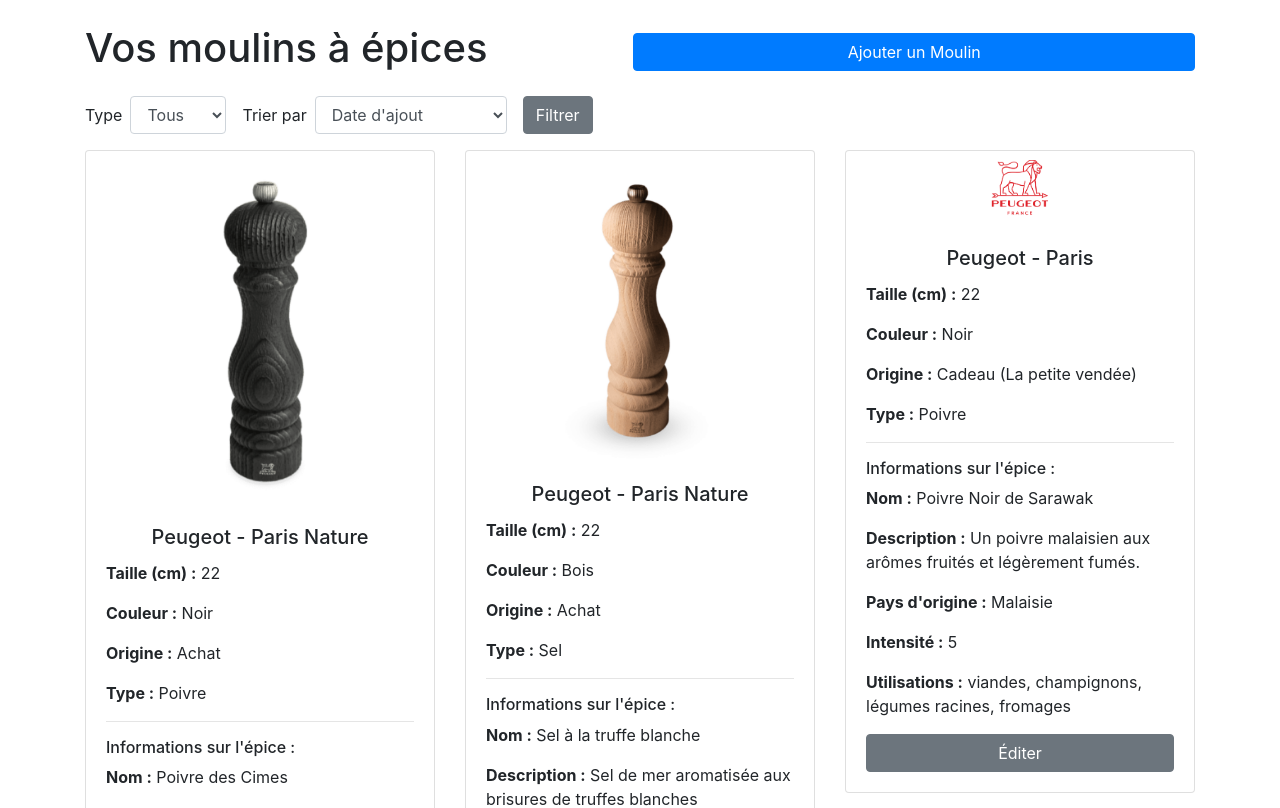
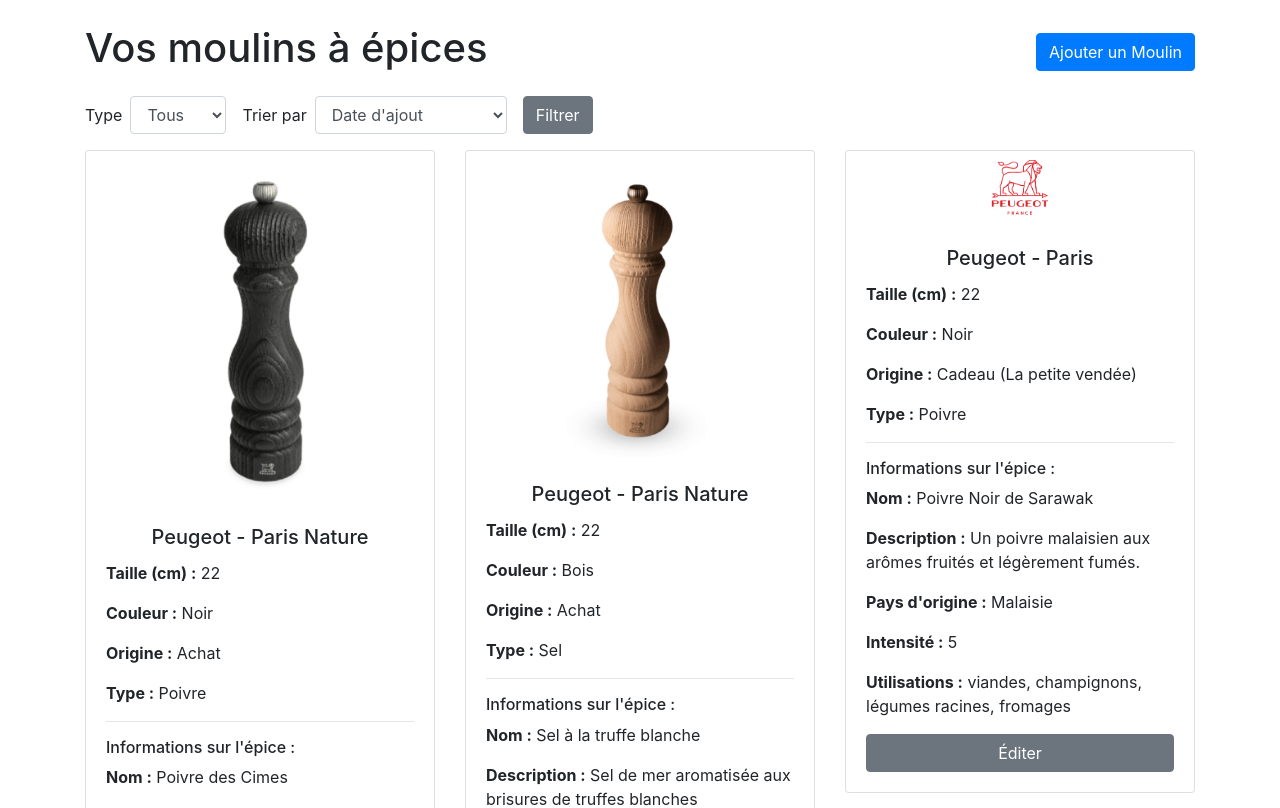
Before and after one commit to PAPAMICA/Le-Moulin-Gourmet, a Flask app: page /moulins in a window 1280 px wide. Shown: the part 56-864 px from the top of the page. Run offline with Flask 3, Linux system fonts and the light colour scheme; some libraries are stand-ins or nearby versions.

Commit message:
fix button

```diff
--- a/templates/moulins.html
+++ b/templates/moulins.html
@@ -4,8 +4,8 @@
 
 {% block content %}
     <div class="d-flex flex-column flex-sm-row justify-content-between align-items-center mb-3">
-        <h1 class="text-center text-sm-left w-100 w-sm-auto">Vos moulins à épices</h1>
-        <a href="{{ url_for('ajouter_moulin') }}" class="btn btn-primary mt-2 mt-sm-0 w-100 w-sm-auto">Ajouter un Moulin</a>
+        <h1 class="text-center text-sm-left w-sm-auto">Vos moulins à épices</h1>
+        <a href="{{ url_for('ajouter_moulin') }}" class="btn btn-primary mt-2 mt-sm-0 w-sm-auto">Ajouter un Moulin</a>
     </div>
 
     <form method="post" class="form-inline mb-3">
```
